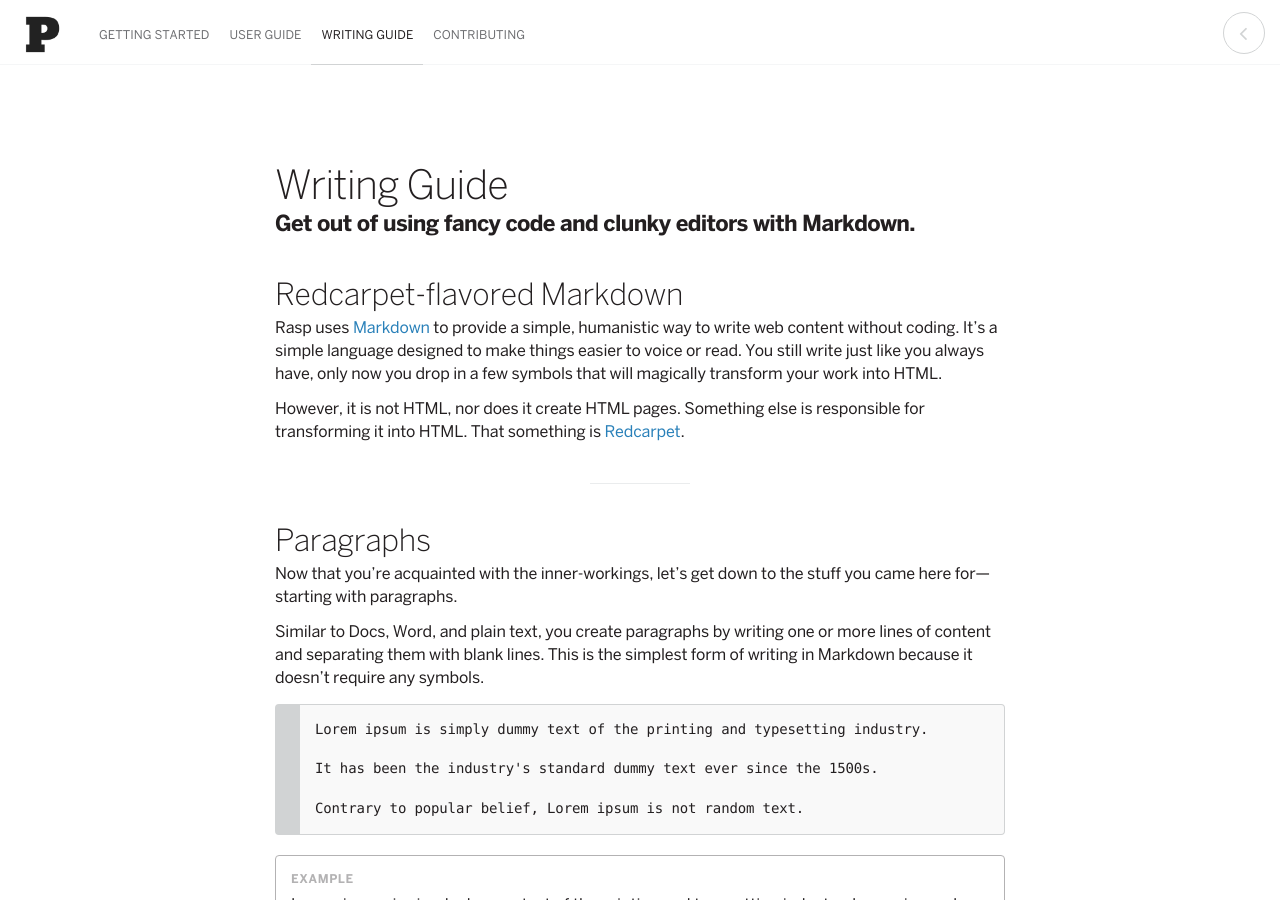
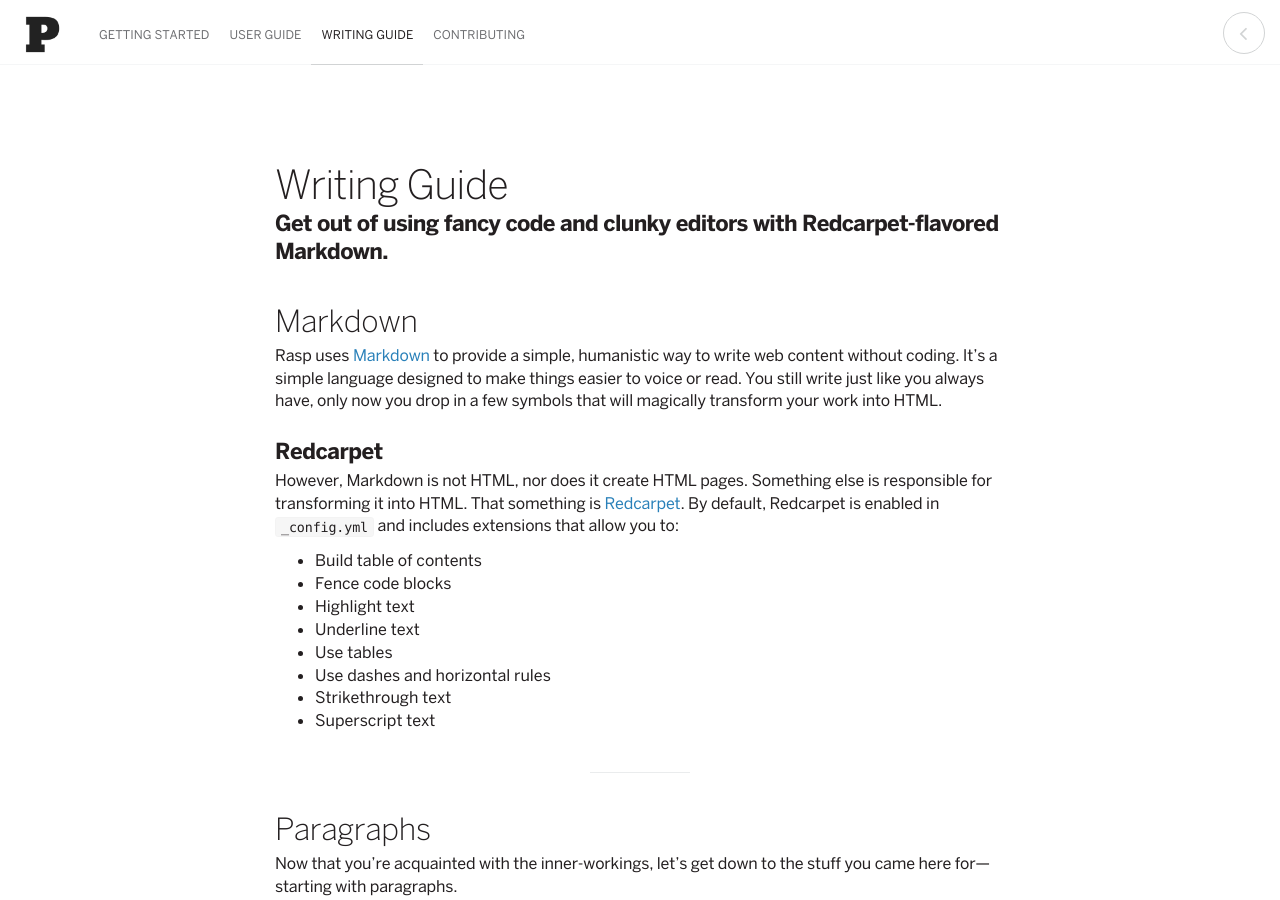
Before and after one commit to caleorourke/chirp, a Jekyll site: the page built from docs/writing-guide.md, in a window 1280 px wide and 900 px high. Built offline with Jekyll 4.4.1, drawn with Linux system fonts in a browser that asks for light colours; nearby versions of some CDN libraries; Markdown is read by kramdown in place of the engine named in the settings; the repository's description, which GitHub fills in, is left out.

Commit message:
content updates

```diff
--- a/docs/writing-guide.md
+++ b/docs/writing-guide.md
@@ -1,16 +1,27 @@
 ---
 layout: docs
 title: Writing Guide
-tagline: Get out of using fancy code and clunky editors with Markdown.
+tagline: Get out of using fancy code and clunky editors with Redcarpet-flavored Markdown.
 order: 4
 baseurl: "../../"
 ---
 
-# Redcarpet-flavored Markdown
+# Markdown
 
 Rasp uses [Markdown](http://en.m.wikipedia.org/wiki/Markdown) to provide a simple, humanistic way to write web content without coding. It's a simple language designed to make things easier to voice or read. You still write just like you always have, only now you drop in a few symbols that will magically transform your work into HTML.
 
-However, it is not HTML, nor does it create HTML pages. Something else is responsible for transforming it into HTML. That something is [Redcarpet](https://github.com/vmg/redcarpet).
+### Redcarpet
+
+However, Markdown is not HTML, nor does it create HTML pages. Something else is responsible for transforming it into HTML. That something is [Redcarpet](https://github.com/vmg/redcarpet). By default, Redcarpet is enabled in `_config.yml` and includes extensions that allow you to:
+
+* Build table of contents
+* Fence code blocks
+* Highlight text
+* Underline text
+* Use tables
+* Use dashes and horizontal rules
+* Strikethrough text
+* Superscript text
 
 ---
 
```
